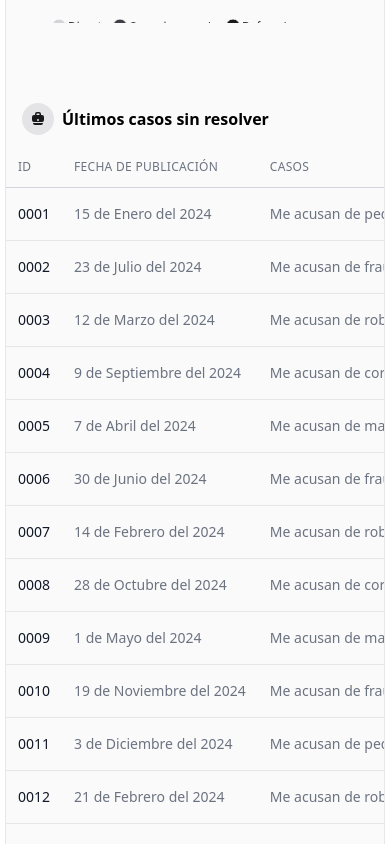
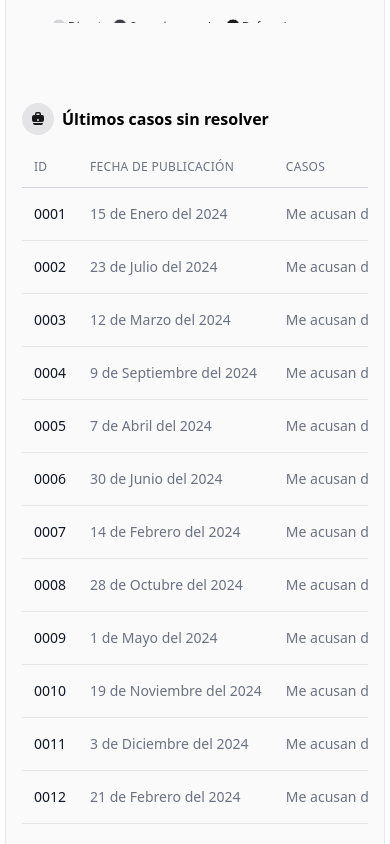
Before and after one commit to YerikAH/answer-me, a React (Vite) app in the folder answer-me-client/: page /dashboard in a window 390 px wide. Shown: the part 1920-2764 px from the top of the page. Built offline with nearby package versions, Linux system fonts and the light colour scheme.

Commit message:
feat: :iphone: Add styles for responsive design

```diff
--- a/answer-me-client/src/components/table/index.tsx
+++ b/answer-me-client/src/components/table/index.tsx
@@ -15,7 +15,7 @@ export const Table = ({ headers, data, onlyRead }: Props) => {
   };
   return (
     <div className=" flow-root">
-      <div className="-mx-4 -my-2 overflow-x-auto sm:-mx-6 lg:-mx-8">
+      <div className=" -my-2 overflow-x-auto sm:-mx-6 lg:-mx-8">
         <div className="inline-block min-w-full py-2 align-middle sm:px-6 lg:px-8">
           <table className="min-w-full divide-y divide-gray-300">
             <thead>
--- a/answer-me-client/src/components/user-detail-card/index.tsx
+++ b/answer-me-client/src/components/user-detail-card/index.tsx
@@ -2,9 +2,9 @@ import { getCategoryStyles } from "@/utils";
 
 export const UserDetailCard = () => {
   return (
-    <div className="flex items-end justify-between my-8">
+    <div className="flex items-end justify-between my-8 flex-wrap gap-8">
       <div className="flex items-center">
-        <div className="flex items-center gap-8">
+        <div className="flex items-center gap-8 flex-wrap">
           <img
             src="https://images.unsplash.com/photo-1472099645785-5658abf4ff4e?ixlib=rb-1.2.1&ixid=eyJhcHBfaWQiOjEyMDd9&auto=format&fit=facearea&facepad=2&w=256&h=256&q=80"
             alt="avatar"
```
